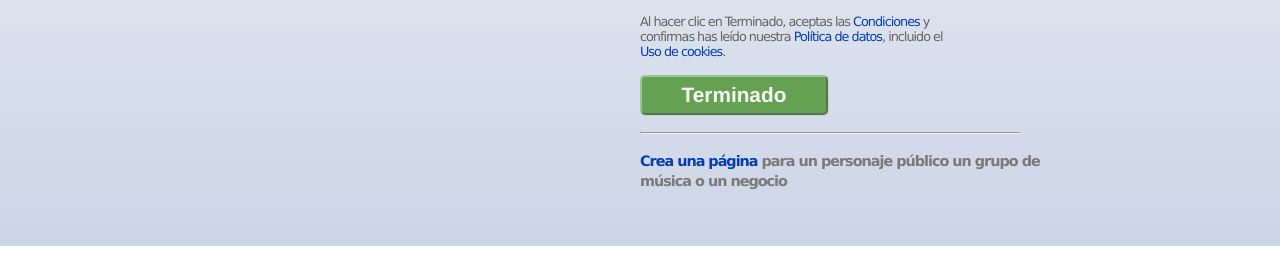
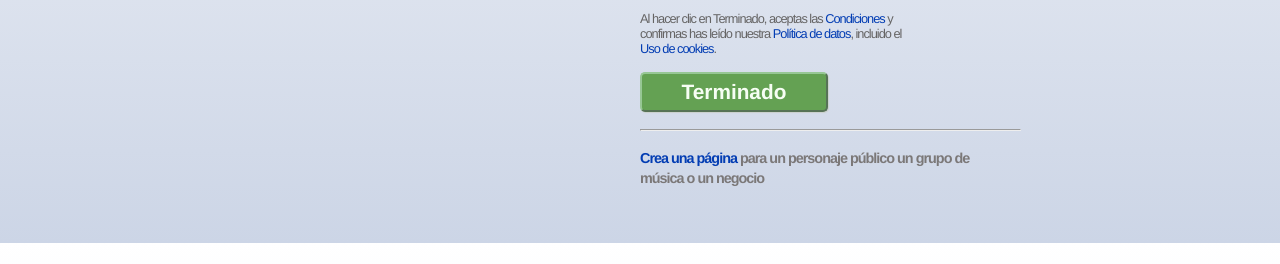
Before and after one commit to Rodolfofyto/css_09Ejercicios, a plain HTML site: page ejerc4.html in a window 1280 px wide. Shown: the part 536-800 px from the top of the page. Drawn offline with Linux system fonts and the light colour scheme.

Commit message:
Actualizada la fuente

```diff
--- a/facebook.css
+++ b/facebook.css
@@ -19,7 +19,7 @@ a {
 /* Estilos del Header*/
 
 header {
-    font-family: Helvetica, Arial, sans-serif;
+    font-family:'Freight Sans Bold', helvetica, arial, sans-serif;
     display: flex;
     background-color: #3b5893;
     align-items: center;
@@ -79,7 +79,7 @@ header button {
 /* Estilos del Main*/
 main {
     padding: 3%;
-    font-family: Verdana, Geneva, Tahoma, sans-serif;
+    font-family: 'Freight Sans Bold', helvetica, arial, sans-serif;
     letter-spacing: -1.0px;
     display: flex;
 }
@@ -192,7 +192,7 @@ hr {
 }
 
 main button {
-    font-family: SFProDisplay-Bold, Helvetica, Arial, sans-serif;
+    font-family: 'Freight Sans Bold', helvetica, arial, sans-serif;
     padding: 1% 7%;
     background-color: #64a153;
     color: #f7fef4;
```
